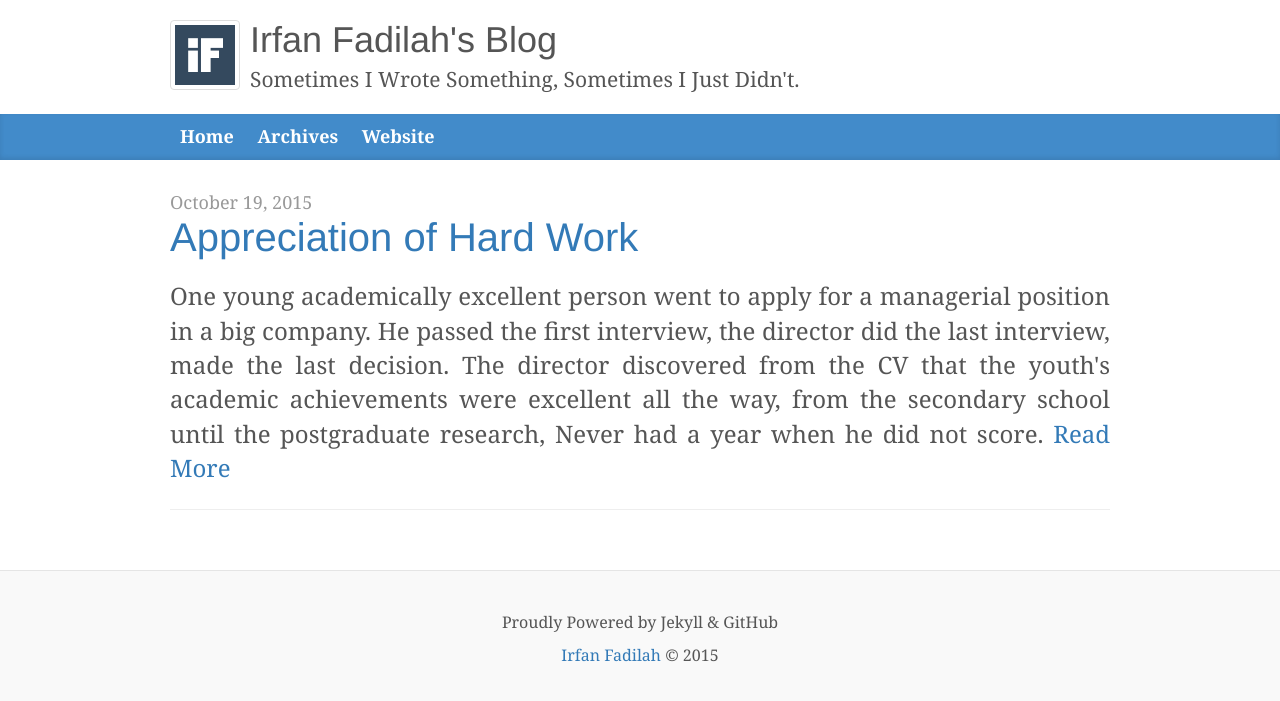
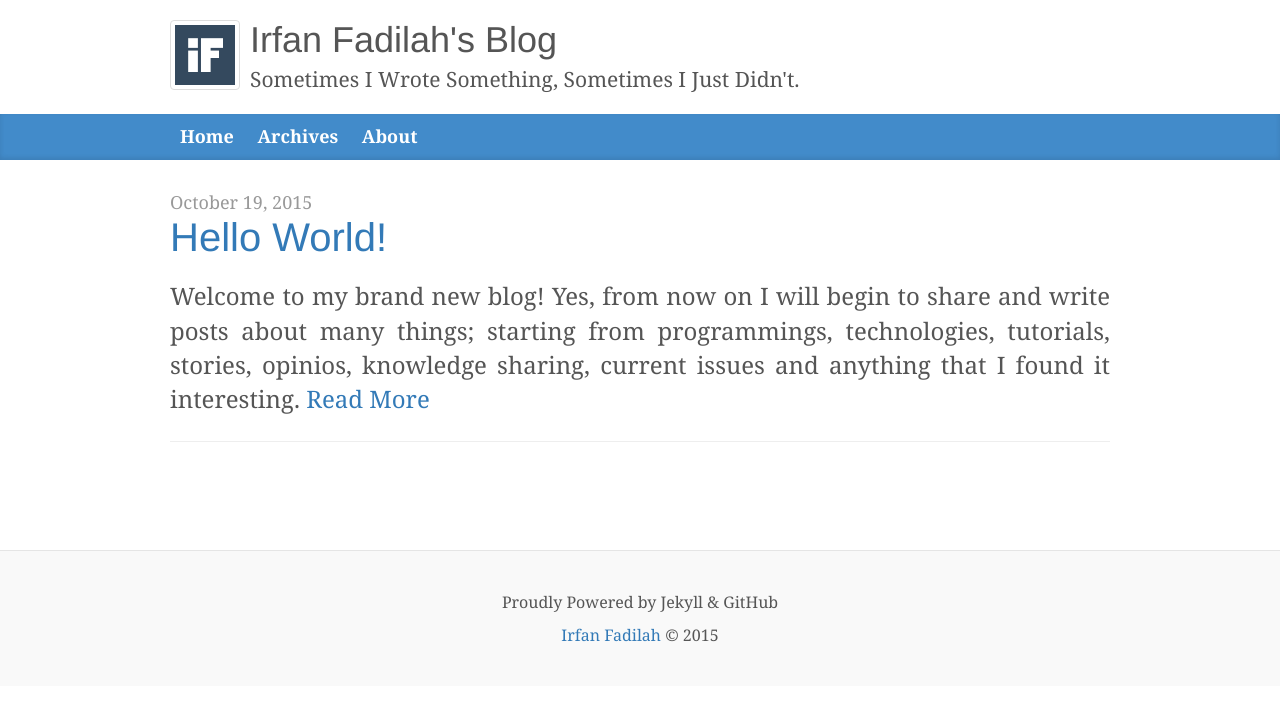
Before and after one commit to irfanfadilah/irfanfadilah.github.io, a Jekyll site: the page built from index.html, in a window 1280 px wide. Shown: the top 701 px of the page. Built offline with Jekyll 4.4.1, drawn with Linux system fonts in a browser that asks for light colours; the list of posts is cut into pages by our own code.

Commit message:
add new post

```diff
--- a/_layouts/default.html
+++ b/_layouts/default.html
@@ -28,7 +28,7 @@
         <nav class="blog-nav">
           <a class="blog-nav-item" href="/">Home</a>
           <a class="blog-nav-item" href="/archives">Archives</a>
-          <a class="blog-nav-item" href="http://www.irfanfadilah.com/" target="_blank">Website</a>
+          <a class="blog-nav-item" href="http://www.irfanfadilah.com/" target="_blank">About</a>
         </nav>
       </div>
     </div>
--- a/_posts/2000-01-01-post-template.html
+++ b/_posts/2000-01-01-post-template.html
@@ -4,6 +4,7 @@ layout: post
 title: TITLE_HERE
 description: DESCRIPTION_HERE
 ---
+
 <span class="blog-post-meta">{{ page.date | date: "%B %d, %Y" }}</span>
 <h1 class="blog-post-title"><a href="{{ page.url }}">{{ page.title }}</a></h1>
 <div class="blog-post-content">
--- a/_posts/2015-10-19-hello-world.html
+++ b/_posts/2015-10-19-hello-world.html
@@ -1,12 +1,35 @@
 ---
-published: false
+published: true
 layout: post
 title: Hello World!
-description: I used to be an active blogger for my own blog that use Google's Blogger, the biggest blogging platform in the universe. But since I got my lovely job as Ruby on Rails developer I feel didn't have much time to take care of my blog again until I realized that I just let my blog died a year ago`.
+description: "Welcome to my brand new blog! Yes, from now on I will begin to share and write posts about many things; starting from programmings, technologies, tutorials, stories, opinios, knowledge sharing, current issues and anything that I found it interesting."
 ---
-<h1 class="blog-post-title">{{ page.title }}</h1>
+
 <span class="blog-post-meta">{{ page.date | date: "%B %d, %Y" }}</span>
+<h1 class="blog-post-title"><a href="{{ page.url }}">{{ page.title }}</a></h1>
 <div class="blog-post-content">
-  <p>I used to be an active blogger for my own blog that use Google's Blogger, the biggest blogging platform in the universe. But since I got my lovely job as Ruby on Rails developer I feel didn't have much time to take care of my blog again until I realized that I just let my blog died a year ago`.</p>
-  <p>I've always been thinking to run my own personal and professional blog like I was did 2 years ago.</p>
+  <p>
+    Welcome to my brand new blog! Yes, from now on I will begin to share and write posts about many things; starting from programmings, technologies, tutorials, stories, opinios, knowledge sharing, current issues and anything that I found it interesting.
+  </p>
+  <p>
+    This is not my first time to start blogging and writing posts, I've been blogging on my <a href="http://www.animanga-sign.com/" target="_blank">other blog</a> for almost 6 years (it's still under constructions though) and writing some posts about Ruby & Rails on my current <a href="http://blog.41studio.com/" target="_blank">company's blog</a> where I currently working.
+  </p>
+  <p>
+    I used to blogging on Google's Blogger and WordPress, the two biggest blogging platforms in the universe. At first I planned to to use WordPress for this blog, but after I heard about Ruby-based blogging platform, Jekyll, I decided to use it as base foundation of this blog. I have some reasons why I choose Jekyll:
+  </p>
+  <ul>
+    <li>We use the same language, Ruby.</li>
+    <li>I like unique concepts of Jekyll itself.</li>
+    <li>Simple and customizable, just like what I needs.</li>
+    <li>Hosted for free by GitHub Pages.</li>
+  </ul>
+  <p>
+    The last one was the main reason why I decided to use Jekyll, LOL. But seriously, I really enjoyed the process of developing and building this blog from scratch until it's suit my desire and what I want, including the designing process, although I'm not expert at web design.
+  </p>
+  <p>
+    Well, I think that's all folks. Short introduction about this blog and I hope you like it. I'd also like to hear your opinions, critics or suggestions for me and this blog. So please feel free to write 'em all down in comments section below.
+  </p>
+  <p>
+    See you again in my next posts. Cheers!
+  </p>
 </div>
--- a/_posts/2015-10-19-appreciation-of-hard-work.html
+++ b/_posts/2015-10-21-appreciation-of-hard-work.html
@@ -1,9 +1,10 @@
 ---
-published: true
+published: false
 layout: post
 title: Appreciation of Hard Work
 description: One young academically excellent person went to apply for a managerial position in a big company. He passed the first interview, the director did the last interview, made the last decision. The director discovered from the CV that the youth's academic achievements were excellent all the way, from the secondary school until the postgraduate research, Never had a year when he did not score.
 ---
+
 <span class="blog-post-meta">{{ page.date | date: "%B %d, %Y" }}</span>
 <h1 class="blog-post-title"><a href="{{ page.url }}">{{ page.title }}</a></h1>
 <div class="blog-post-content">
```
